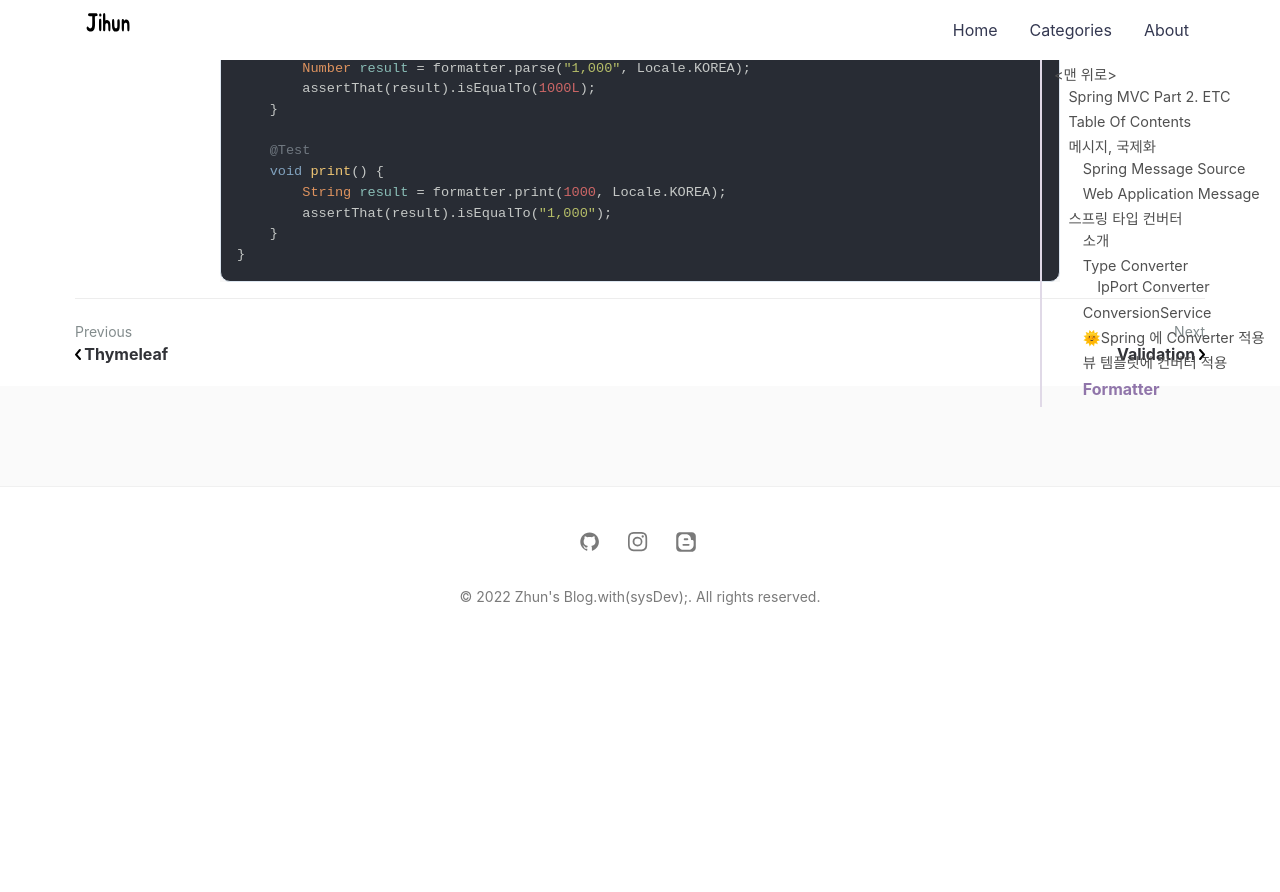
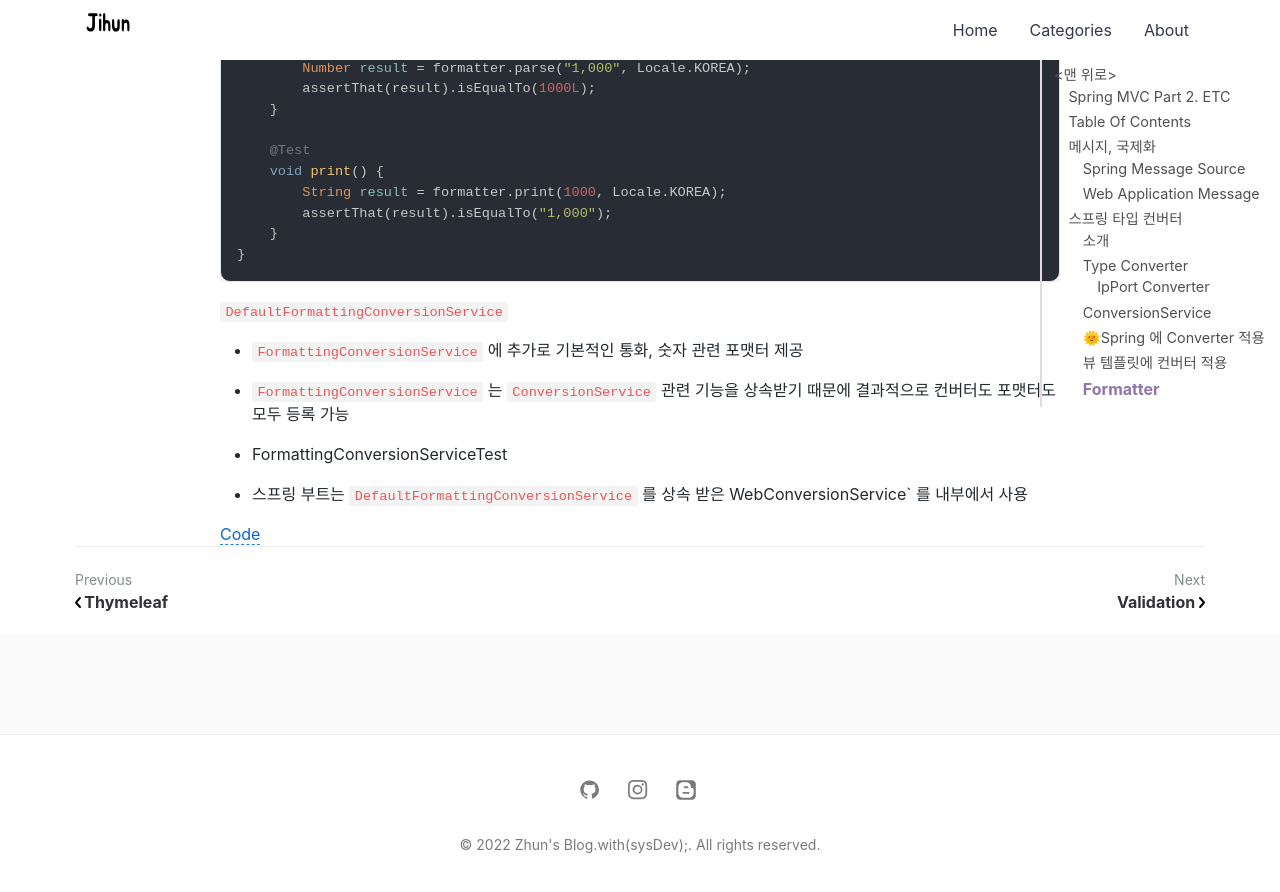
Before and after one commit to jihunparkme/jihunparkme.github.io, a Jekyll site: the page built from _posts/2021-10-12-Spring-MVC-Part2-Etc.md, in a window 1280 px wide and 900 px high, scrolled down 9473 px. Shown: the top 892 px of the window. Built offline with Jekyll 4.4.1, drawn with Linux system fonts in a browser that asks for light colours; nearby versions of some CDN libraries; comment, search, counter and statistics services are not loaded; before the commit the page ends 10125 px from its top, so only the background shows below that.

Commit message:
[스프링 타입 컨버터] 포맷터를 지원하는 컨버전 서비스

````diff
--- a/_posts/2021-10-12-Spring-MVC-Part2-Etc.md
+++ b/_posts/2021-10-12-Spring-MVC-Part2-Etc.md
@@ -440,3 +440,14 @@ class MyNumberFormatterTest {
     }
 }
 ```
+
+`DefaultFormattingConversionService`
+
+- `FormattingConversionService` 에 추가로 기본적인 통화, 숫자 관련 포맷터 제공
+- `FormattingConversionService` 는 `ConversionService` 관련 기능을 상속받기 때문에 결과적으로 컨버터도 포맷터도 모두 등록 가능
+
+- FormattingConversionServiceTest
+
+- 스프링 부트는 `DefaultFormattingConversionService` 를 상속 받은 WebConversionService` 를 내부에서 사용
+
+[Code](https://github.com/jihunparkme/Inflearn_Spring_MVC_Part-2/commit/97990bebf3fcefc61b775b4fb8f24f08cdf48eb2)
````
